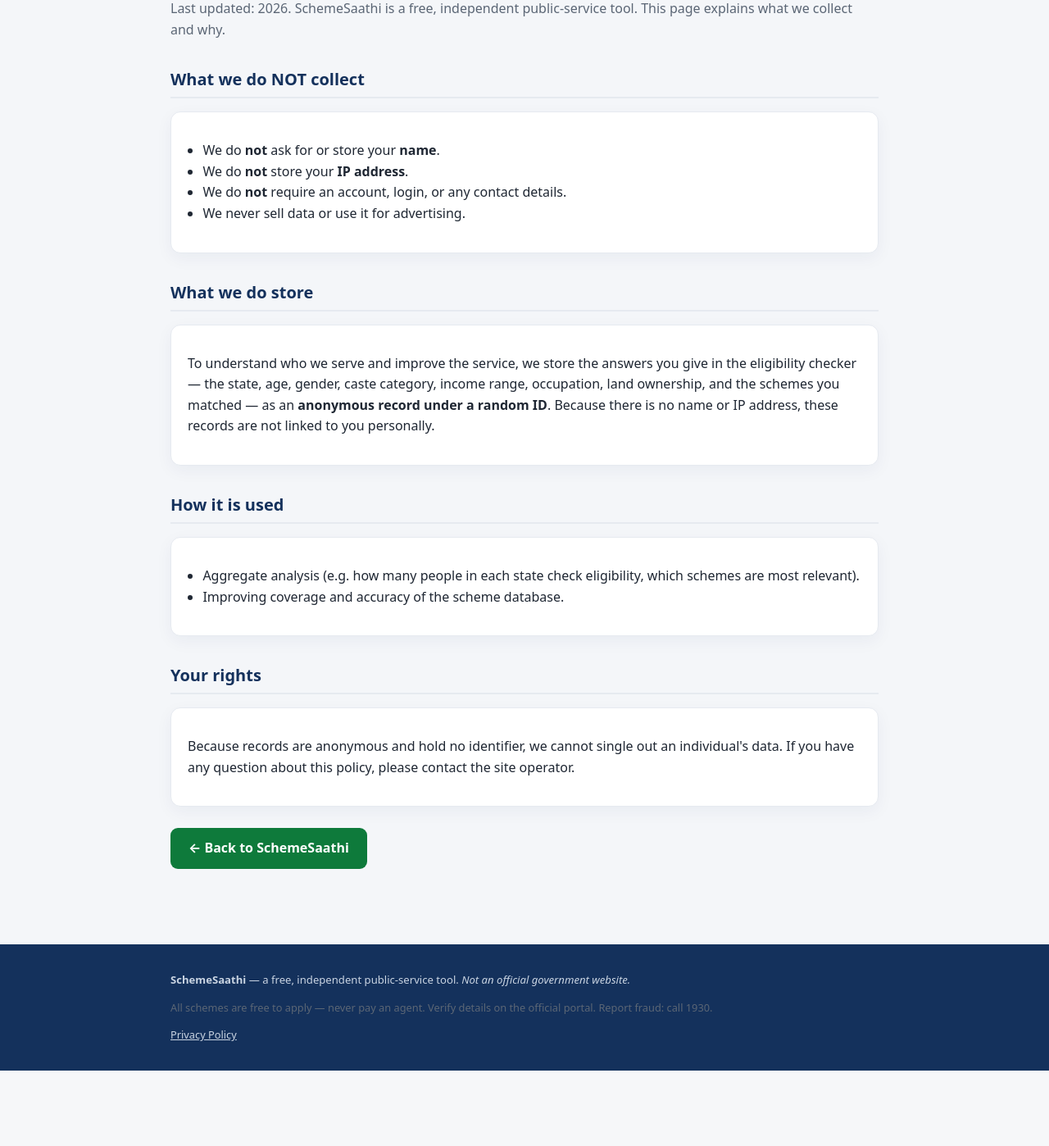
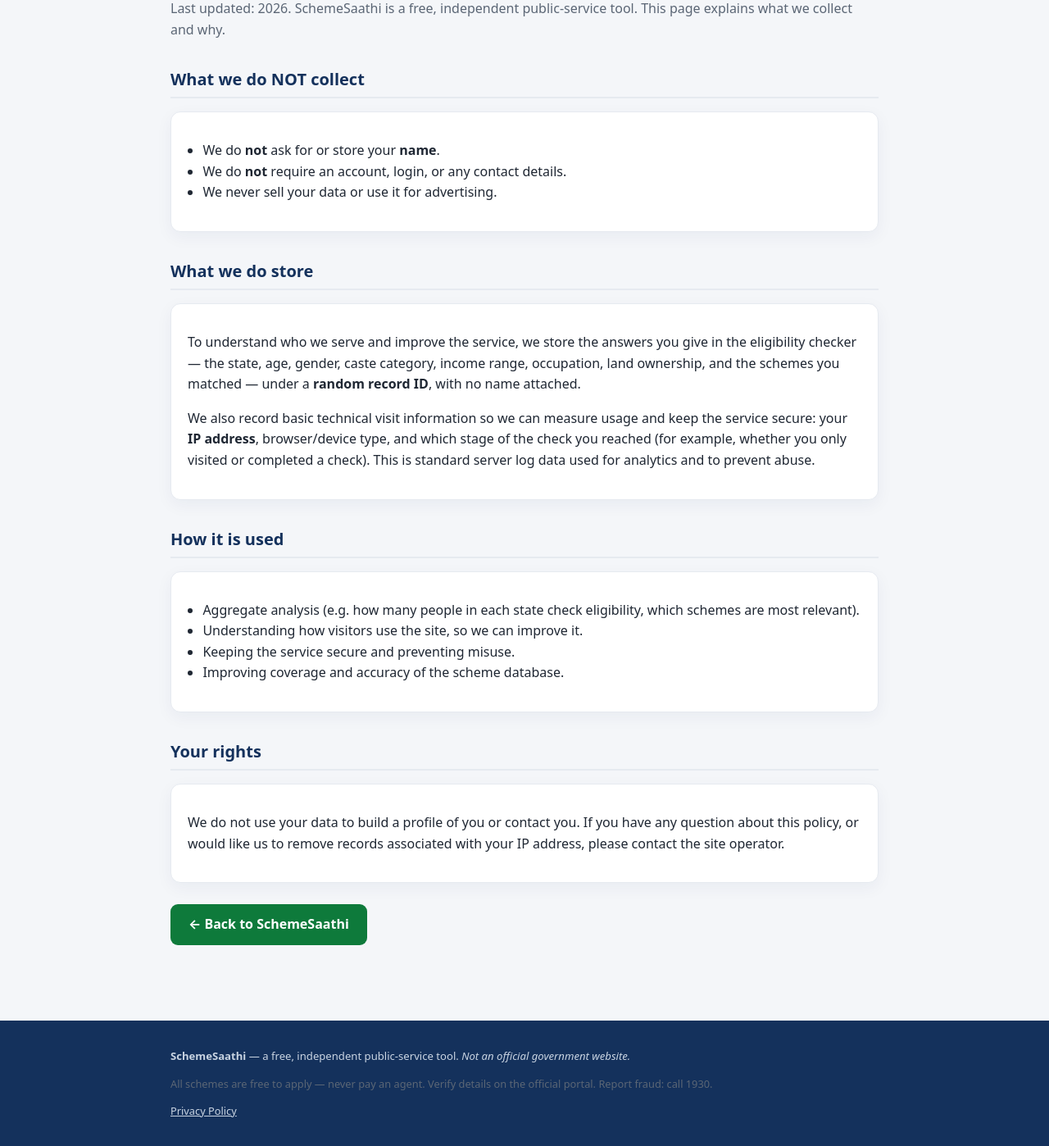
Before and after one commit to PavitraBhatt/Indian-Gov-Scheme-Eligibility, a FastAPI app: page /privacy in a window 1280 px wide. Shown: the part 186-1584 px from the top of the page at 82% size. Before the commit the page ends 1492 px from the top, so only its background shows below. Run offline with FastAPI, Linux system fonts and the light colour scheme; some libraries are stand-ins or nearby versions.

Commit message:
docs(privacy): disclose IP + visit-log collection
The analytics store now records IP address, device type and visit
stage, so the policy is updated to disclose it and drop the old
'no IP' claim.

```diff
--- a/templates/privacy.html
+++ b/templates/privacy.html
@@ -7,28 +7,30 @@
 <div class="card">
   <ul class="clean">
     <li>We do <strong>not</strong> ask for or store your <strong>name</strong>.</li>
-    <li>We do <strong>not</strong> store your <strong>IP address</strong>.</li>
     <li>We do <strong>not</strong> require an account, login, or any contact details.</li>
-    <li>We never sell data or use it for advertising.</li>
+    <li>We never sell your data or use it for advertising.</li>
   </ul>
 </div>
 
 <h2>What we do store</h2>
 <div class="card">
-  <p>To understand who we serve and improve the service, we store the answers you give in the eligibility checker — the state, age, gender, caste category, income range, occupation, land ownership, and the schemes you matched — as an <strong>anonymous record under a random ID</strong>. Because there is no name or IP address, these records are not linked to you personally.</p>
+  <p>To understand who we serve and improve the service, we store the answers you give in the eligibility checker — the state, age, gender, caste category, income range, occupation, land ownership, and the schemes you matched — under a <strong>random record ID</strong>, with no name attached.</p>
+  <p>We also record basic technical visit information so we can measure usage and keep the service secure: your <strong>IP address</strong>, browser/device type, and which stage of the check you reached (for example, whether you only visited or completed a check). This is standard server log data used for analytics and to prevent abuse.</p>
 </div>
 
 <h2>How it is used</h2>
 <div class="card">
   <ul class="clean">
     <li>Aggregate analysis (e.g. how many people in each state check eligibility, which schemes are most relevant).</li>
+    <li>Understanding how visitors use the site, so we can improve it.</li>
+    <li>Keeping the service secure and preventing misuse.</li>
     <li>Improving coverage and accuracy of the scheme database.</li>
   </ul>
 </div>
 
 <h2>Your rights</h2>
 <div class="card">
-  <p>Because records are anonymous and hold no identifier, we cannot single out an individual's data. If you have any question about this policy, please contact the site operator.</p>
+  <p>We do not use your data to build a profile of you or contact you. If you have any question about this policy, or would like us to remove records associated with your IP address, please contact the site operator.</p>
 </div>
 
 <p style="margin-top:20px"><a class="cta" href="{{ base }}/">← Back to {{ site_name }}</a></p>
```
